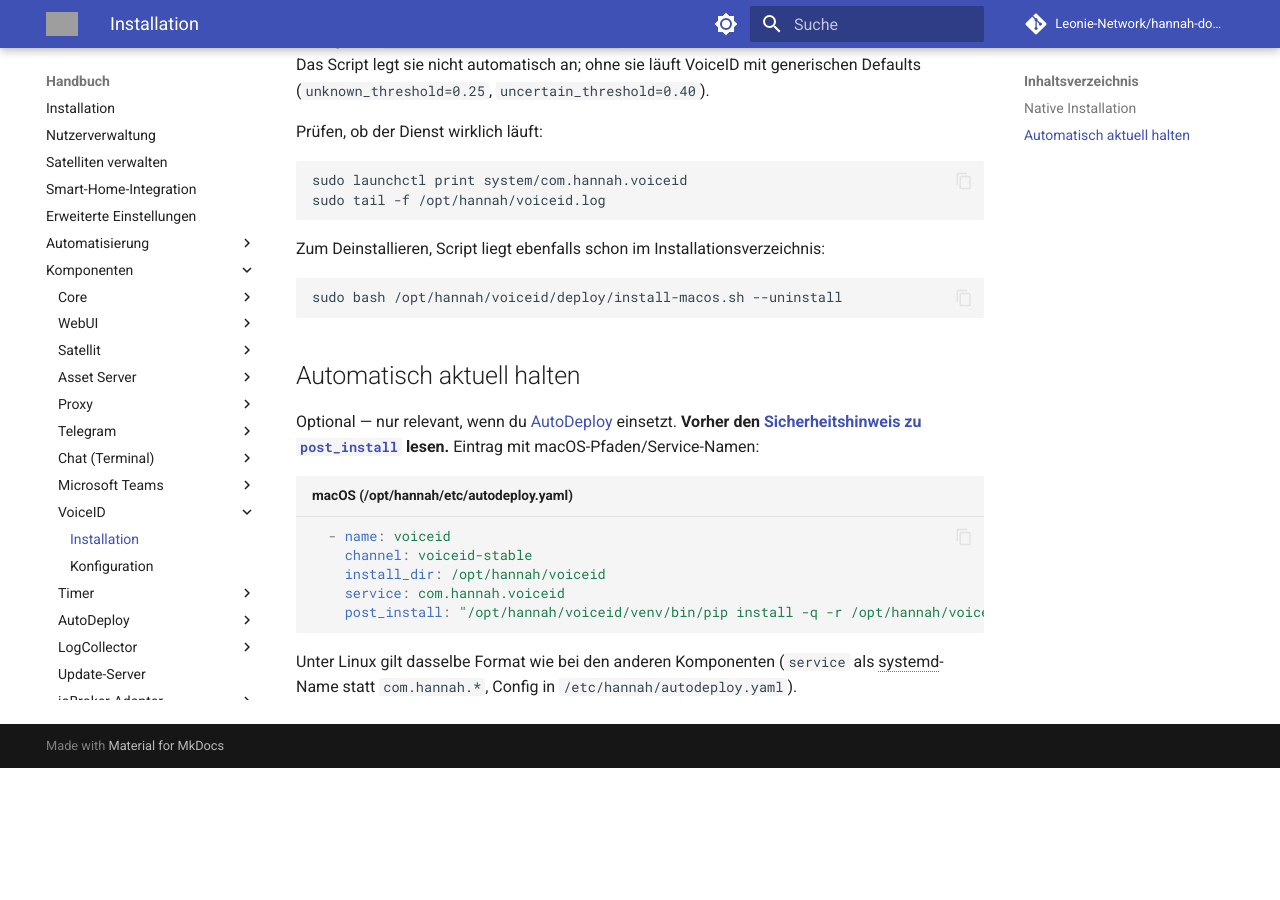
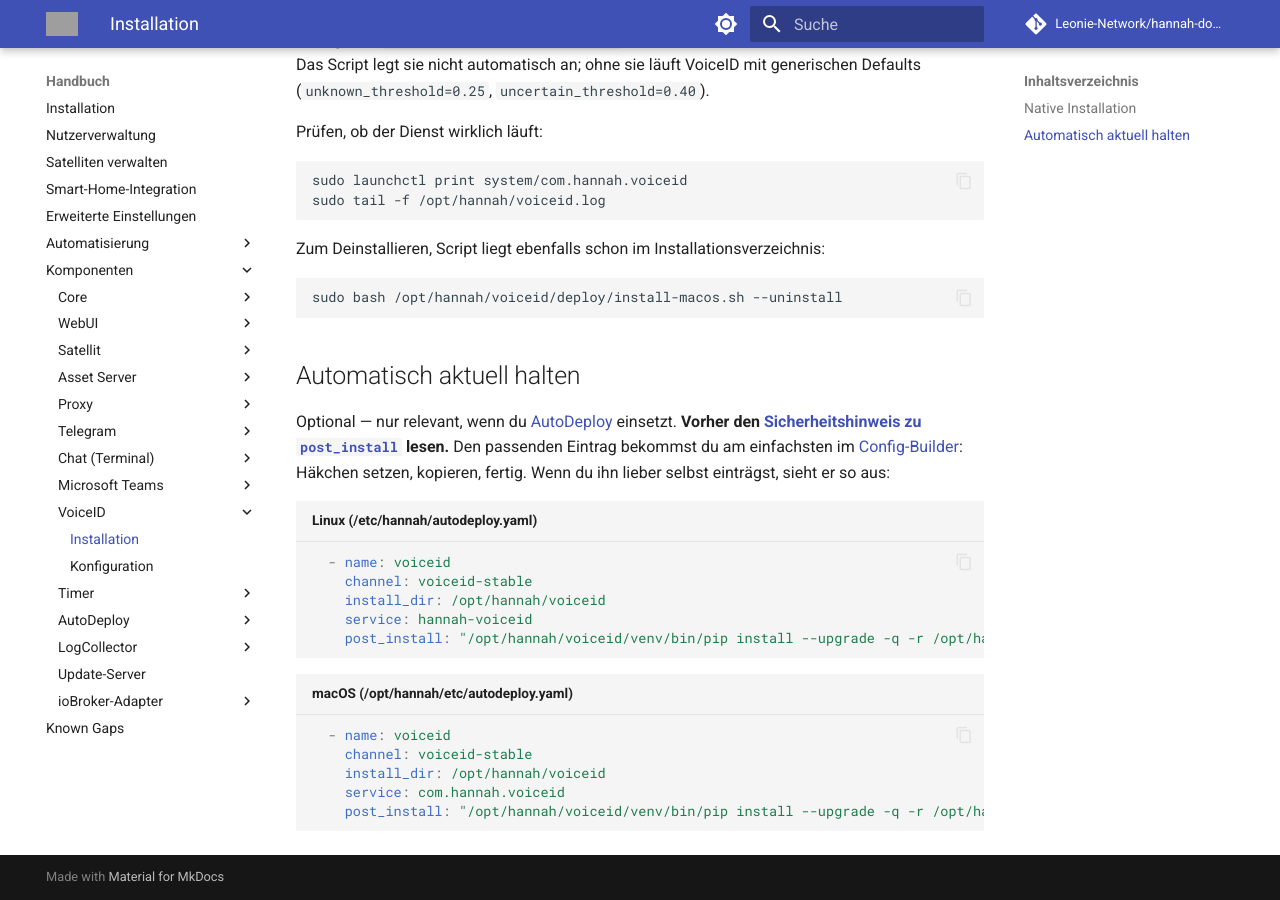
Before and after one commit to Leonie-Network/hannah-docs, an MkDocs documentation site: the page built from docs/components/voiceid/installation.md, in a window 1280 px wide and 900 px high, scrolled down 898 px. Built offline with MkDocs 1.6.1 and Material for MkDocs 9.7.7, drawn with Linux system fonts in a browser that asks for light colours; comment, search, counter and statistics services are not loaded; before the commit the page ends 1666 px from its top, so only the background shows below that; grey boxes are pictures that could not be loaded.

Commit message:
docs: link the AutoDeploy config builder from component install pages
Keep the existing per-component entries and point to the builder.
VoiceID now shows full Linux and macOS blocks.

Refs #38

Co-Authored-By: Claude Sonnet 5.5 <noreply@anthropic.com>

````diff
--- a/docs/components/voiceid/installation.md
+++ b/docs/components/voiceid/installation.md
@@ -60,15 +60,21 @@ sudo bash /opt/hannah/voiceid/deploy/install-macos.sh --uninstall
 
 Optional — nur relevant, wenn du [AutoDeploy](../autodeploy/index.md) einsetzt.
 **Vorher den [Sicherheitshinweis zu `post_install`](../autodeploy/index.md) lesen.**
-Eintrag mit macOS-Pfaden/Service-Namen:
+Den passenden Eintrag bekommst du am einfachsten im [Config-Builder](../autodeploy/configuration.md#config-builder):
+Häkchen setzen, kopieren, fertig. Wenn du ihn lieber selbst einträgst, sieht er so aus:
+
+```yaml title="Linux (/etc/hannah/autodeploy.yaml)"
+  - name: voiceid
+    channel: voiceid-stable
+    install_dir: /opt/hannah/voiceid
+    service: hannah-voiceid
+    post_install: "/opt/hannah/voiceid/venv/bin/pip install --upgrade -q -r /opt/hannah/voiceid/requirements.txt"
+```
 
 ```yaml title="macOS (/opt/hannah/etc/autodeploy.yaml)"
   - name: voiceid
     channel: voiceid-stable
     install_dir: /opt/hannah/voiceid
     service: com.hannah.voiceid
-    post_install: "/opt/hannah/voiceid/venv/bin/pip install -q -r /opt/hannah/voiceid/requirements.txt"
+    post_install: "/opt/hannah/voiceid/venv/bin/pip install --upgrade -q -r /opt/hannah/voiceid/requirements.txt"
 ```
-
-Unter Linux gilt dasselbe Format wie bei den anderen Komponenten (`service` als
-systemd-Name statt `com.hannah.*`, Config in `/etc/hannah/autodeploy.yaml`).
````
Also changed, not shown: docs/components/core/installation.md (+2 -1 lines), docs/components/logcollector/installation.md (+2 -1 lines), docs/components/proxy/installation.md (+2 -1 lines), docs/components/telegram/installation.md (+2 -1 lines), docs/components/webui/installation.md (+2 -1 lines).
